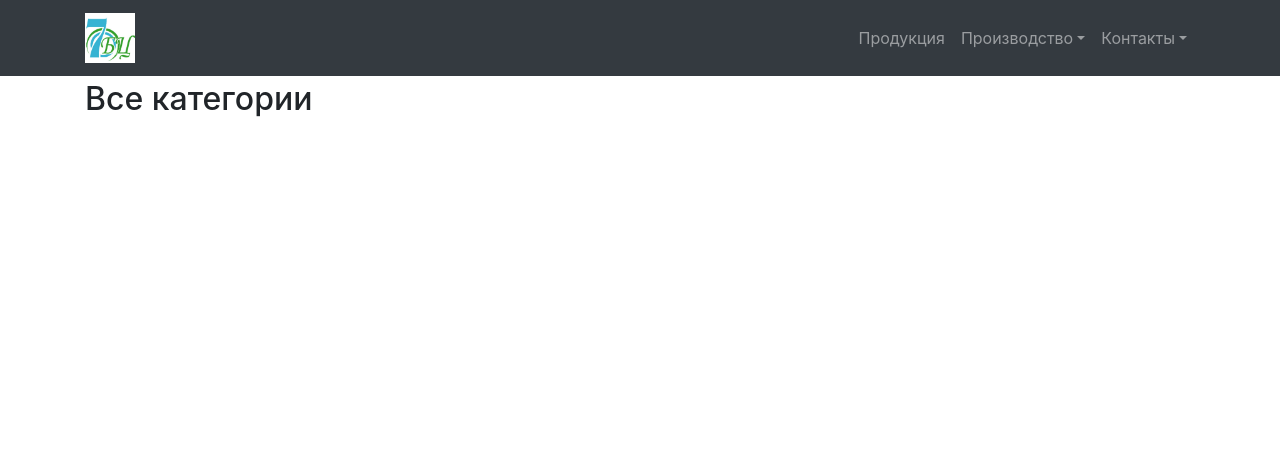
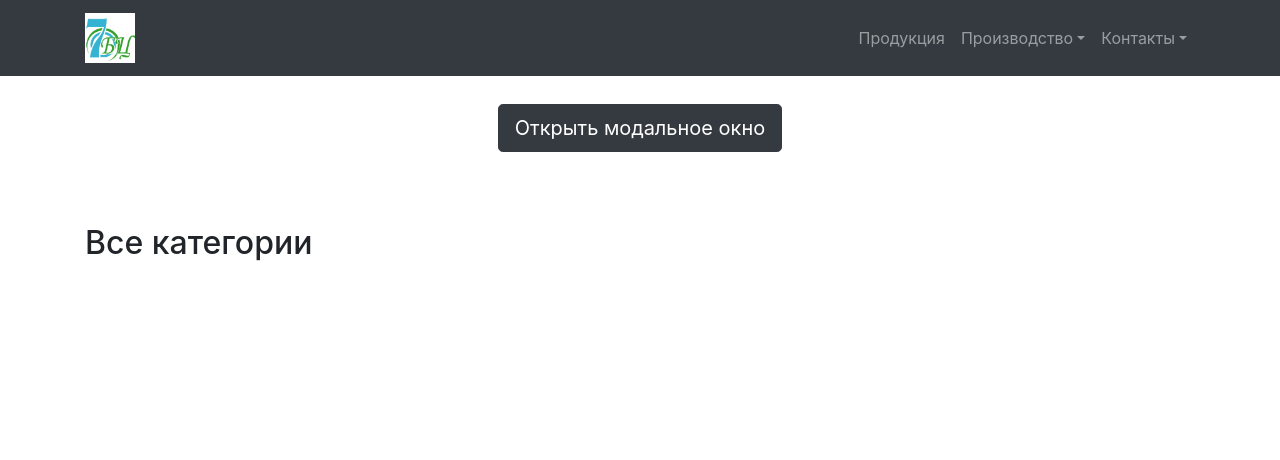
Before and after one commit to Bikaiin/7bz, a Django app: page /shop/ in a window 1280 px wide. Shown: the top 460 px of the page. Run offline with Django 3.2, Linux system fonts and the light colour scheme; data that the repository does not hold is empty; some libraries are stand-ins or nearby versions.

Commit message:
верстка

```diff
--- a/djangoshop/ecomapp/templates/base.html
+++ b/djangoshop/ecomapp/templates/base.html
@@ -64,6 +64,11 @@
         </div>
       </div>
     </nav>
+    <div class="container">
+    <div class="my-5 mx-auto text-center">
+        <button class="btn btn-dark btn-lg" data-toggle="modal" data-target="#exampleModal">Открыть модальное окно</button>
+    </div>
+    </div>
     {%block content%}
     <!-- Page Content -->
     <div class="container">
```
